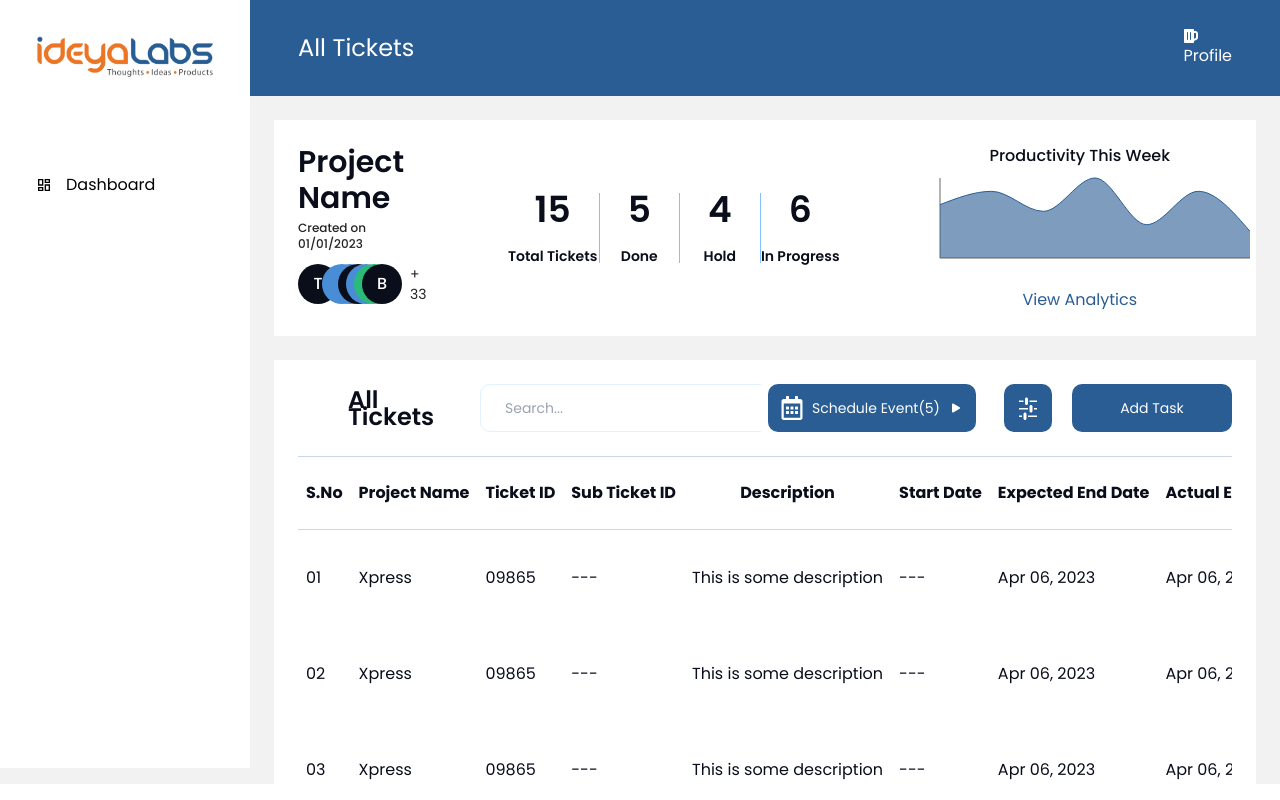
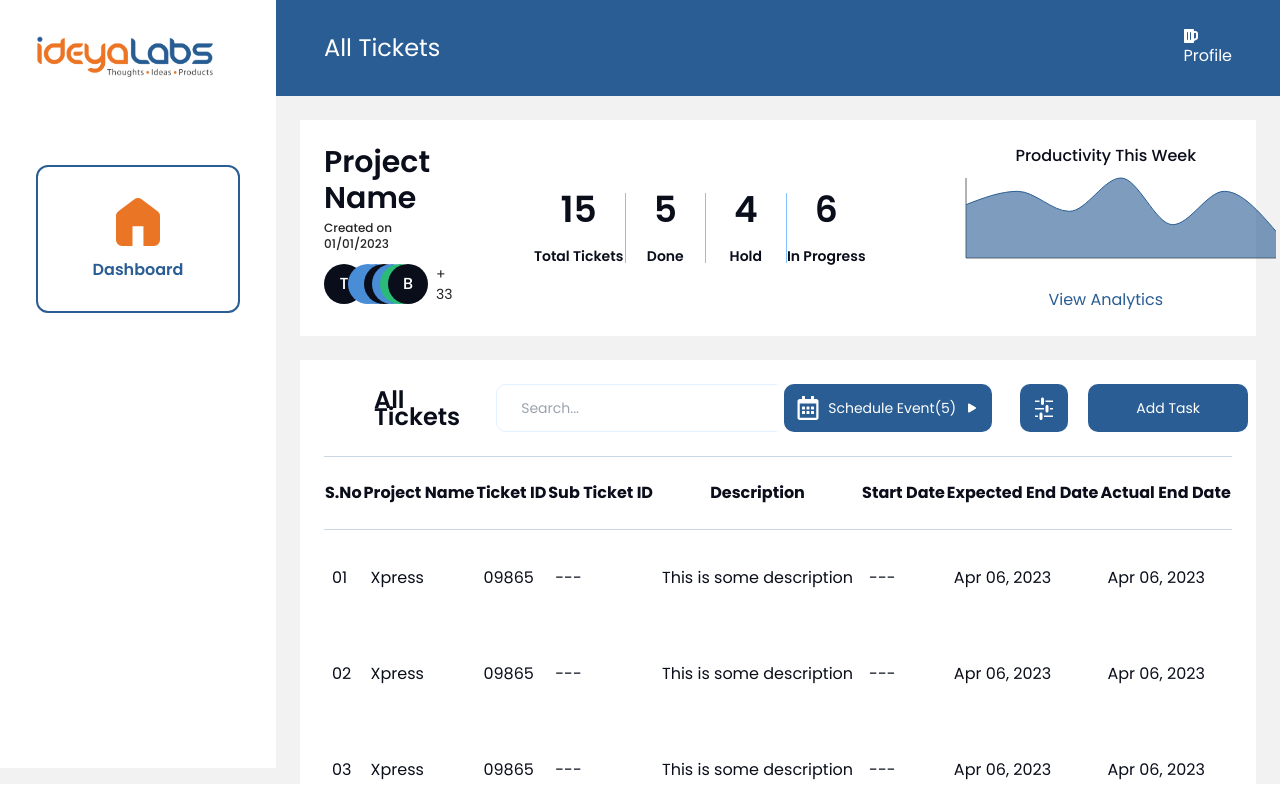
Before and after one commit to NikitaKavde24/iam, a React (Vite) app: page / in a window 1280 px wide. Built offline with nearby package versions, Linux system fonts and the light colour scheme.

Commit message:
Changed main menu design

```diff
--- a/src/Components/Atoms/MenuItem/MenuItem.jsx
+++ b/src/Components/Atoms/MenuItem/MenuItem.jsx
@@ -2,9 +2,9 @@ import { MenuItemContainer, MenuIconContainer } from "./MenuItem.style";
 
 const MenuItem = ({ icon, label, children, url = "/", size }) => {
   return (
-    <MenuItemContainer className="hover:bg-iamblue hover:text-iamwhite">
-      <MenuIconContainer>{icon ? icon : "icon2"}</MenuIconContainer>
-      <div>{label ? label : "label"}</div>
+    <MenuItemContainer className="hover:bg-iamblue-700 hover:text-iamblue">
+      <div>{icon ? <img src={icon} /> : "icon2"}</div>
+      <div className="font-semibold text-iamblue">{label ? label : "label"}</div>
     </MenuItemContainer>
   );
 };
--- a/src/Components/Atoms/MenuItem/MenuItem.style.js
+++ b/src/Components/Atoms/MenuItem/MenuItem.style.js
@@ -1,14 +1,20 @@
 import styled from "styled-components";
 
 const MenuItemContainer = styled.div`
-  height: 40px;
-  margin-bottom: 20px;
+  width: 204px;
+  height: 148px;
+  background: #ffffff;
+  border: 2px solid #295d93;
+  border-radius: 12px;
   display: flex;
+  justify-content: center;
+  flex-direction: column;
   align-items: center;
+  gap: 10px;
 `;
 
 const MenuIconContainer = styled.div`
-  width:30px;
-  font-weight:bold;
+  width: 30px;
+  font-weight: bold;
 `;
 export { MenuItemContainer, MenuIconContainer };
--- a/src/Components/Atoms/Table/Table.jsx
+++ b/src/Components/Atoms/Table/Table.jsx
@@ -9,7 +9,7 @@ const Table = ({ columns, data }) => {
           <tr>
             {columns.map((column, columnIndex) => (
               <th
-                className="px-2 py-6 border-opacity-25 border-solid text-iamblack border-y border-iamblue"
+                className="py-6 border-opacity-25 border-solid text-iamblack border-y border-iamblue"
                 key={columnIndex}
               >
                 {column.label}
--- a/src/Components/Molecules/MainMenu/MainMenu.jsx
+++ b/src/Components/Molecules/MainMenu/MainMenu.jsx
@@ -1,4 +1,5 @@
 import logo from "../../../../src/assets/Images/logo.png";
+import home from "../../../../src/assets/Images/home.svg";
 import { MenuItem } from "../../Atoms";
 import { MenuContainer, Logo } from "./MainMenu.style";
 import { RiDashboardLine } from "react-icons/ri";
@@ -9,7 +10,7 @@ export const MainMenu = () => {
       <a href={"/"}>
         <Logo src={logo} alt="coyni_Logo" />
       </a>
-      <MenuItem label="Dashboard" icon={<RiDashboardLine />} />
+      <MenuItem label="Dashboard" icon={home} />
       {/* <MenuItem />
       <MenuItem />
       <MenuItem />
--- a/tailwind.config.js
+++ b/tailwind.config.js
@@ -11,7 +11,7 @@ export default {
         400: "#3271B3",
         500: "#295D93",
         600: "#377EC7",
-        700: "#11253B",
+        700: "#E4ECF5",
         800: "#040A0F",
         900: "#000000",
         950: "#000000",
```
Also changed, not shown: src/assets/Images/home.svg (added).
